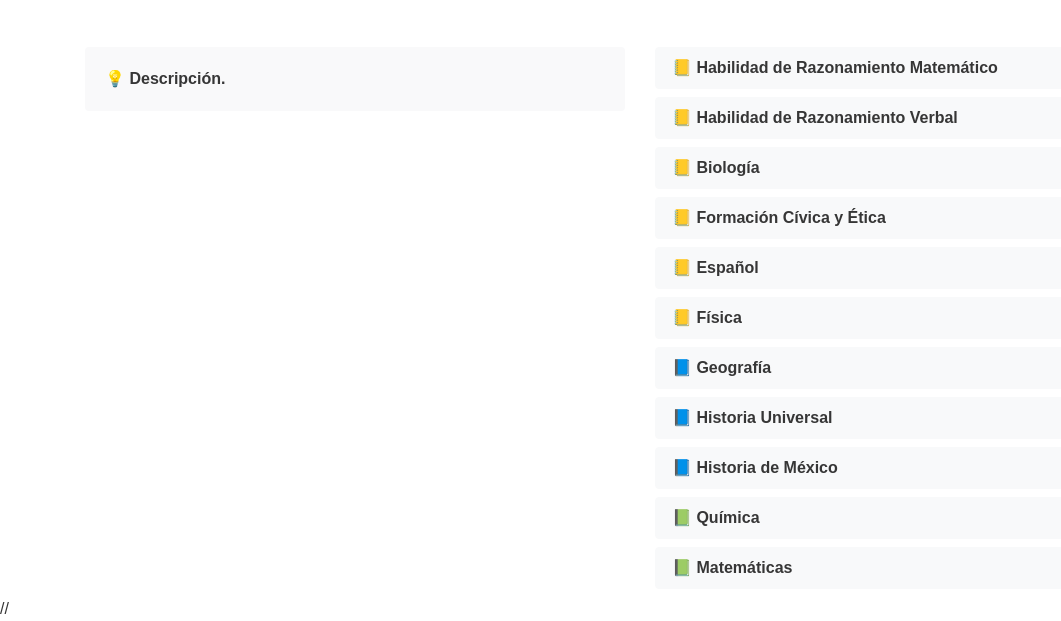
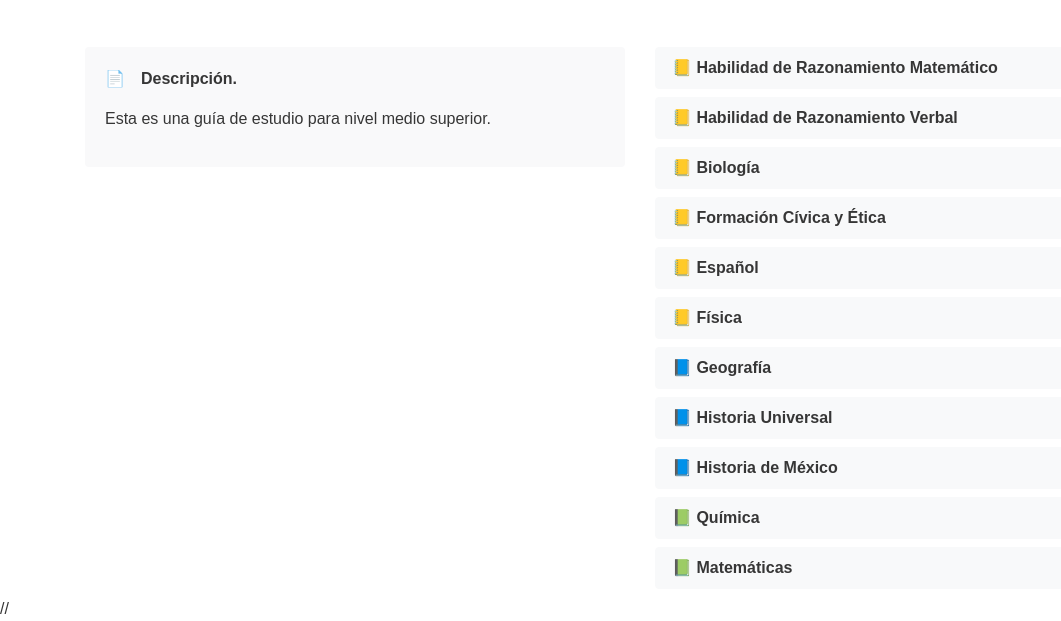
Before and after one commit to tuxdinosaur/guia-nms-2020, a plain HTML site: page index.html in a window 1280 px wide. Shown: the part 191-812 px from the top of the page, without its empty margins (0-1061 px from the left). Drawn offline with nearby package versions, Linux system fonts and the light colour scheme.

```diff
--- a/css/styles.css
+++ b/css/styles.css
@@ -13,6 +13,15 @@
   background: #F9F9FA;
   border: #F9F9FA;
   border-radius: 0.25rem;
+}
+
+.description__title {
+  display: flex;
+  margin-bottom: 16px;
+}
+
+.description__icon {
+  padding: 0 16px 0 0;
 }
 
 .btn_course {
--- a/index.html
+++ b/index.html
@@ -29,7 +29,15 @@
       <div class="col-12 col-md-6 mb-3 ">
         <div class="card description">
           <div class="card-body">
-            💡 <b>Descripción.</b>
+            <div class="description__title">
+              <div class="description__icon">
+                📄
+              </div>
+              <b>Descripción.</b>
+            </div>
+            <p>
+              Esta es una guía de estudio para nivel medio superior.
+            </p>
           </div>
         </div>
       </div>
```
Also changed, not shown: 1 other file.
